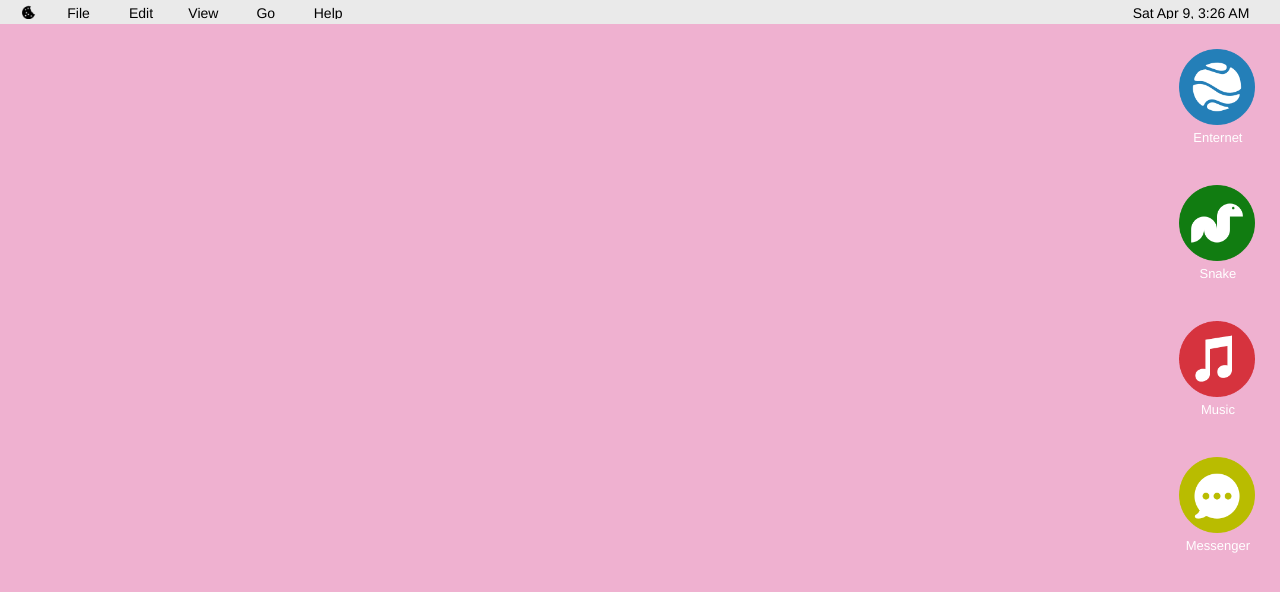
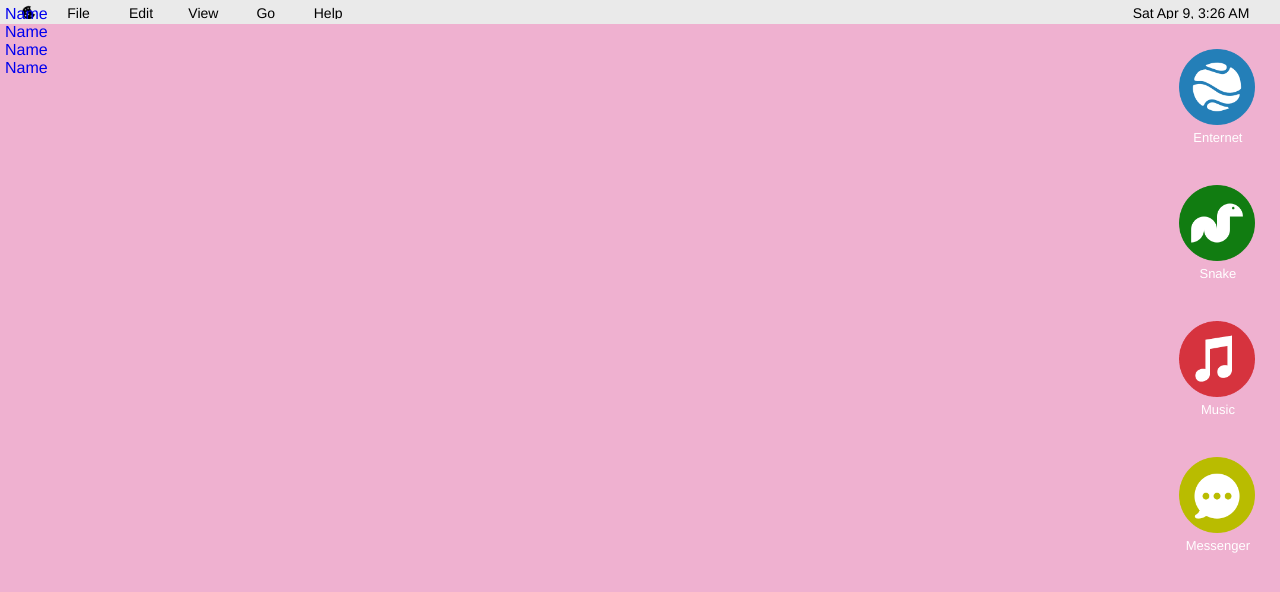
Before and after one commit to karenxiong/My-Desktop, a PHP site: page / in a window 1280 px wide, after a click on "File". Shown: the top 592 px of the page. Run offline with PHP 8.4, Linux system fonts and the light colour scheme; some libraries are stand-ins or nearby versions.

Commit message:
Added:
- working dropdown menu that shows when clicked and disappears when
clicked elsewhere
- *needs styling
- also changed overflow-x: hidden to overflow:hidden to display the
dropdown list

```diff
--- a/css/default.css
+++ b/css/default.css
@@ -1,3 +1,4 @@
+/* Body style */
 * {
 	height: auto;
 	width: auto;
@@ -6,28 +7,22 @@
 	margin-left: auto;
 	margin-right: auto;
 	max-width: 100%;
-	overflow-x: hidden;
+	overflow: hidden;
 	font-family: "Helvetica Neue";
 }
+
+/* Index styling */
 .home {
 	background-color: #efb1d0;
-
 }
 
-.welcome {
-	background-color: #eaeaea;
-	font-size: 10px;
-}
-
-.welcome img {
-	width: 8%;
-	height: 8%;
-}
-
+/* Link styling */
 
 a {
 	text-decoration: none;
 }
+
+/* Navbar styling*/
 
 #nav {
 	display: table;
@@ -35,8 +30,6 @@ a {
 	margin: 0px;
 	padding: 5px;
 	background-color: #eaeaea;
-/*	position: relative;
-	display: inline-block;*/
 }
 
 #nav li {
@@ -67,10 +60,32 @@ ul li {
 	margin-left: -20px;
 }
 
+/* Time styling */
+
 #time {
 	float: right;
 	margin-right: 30px;
 	width: 10%;
+}
+
+/* button dropdown style */
+
+.dropbtn {
+	cursor: pointer;
+}
+
+.dropdown-content {
+	display: none;
+	position: absolute;
+}
+
+.dropdown-content a {
+	display: block;
+}
+
+.dropdown{
+	position: relative;
+	display: inline-block;
 }
 
 .dropmenu {
@@ -82,8 +97,14 @@ ul li {
 }
 
 .dropcontent a {
-	display: none;
+	display: block;
+	display: inline-block;
 }
+
+.show {
+	display: block;
+}
+/* button dropdown style end */
 
 .icon img {
 	width: 20%;
@@ -122,14 +143,14 @@ div.apps {
 	padding-bottom: 35px;
 }
 
-.show {
-	display: block;
+/* Welcome page styling */
+
+.welcome {
+	background-color: #eaeaea;
+	font-size: 10px;
 }
 
-/*.snake {
-	position: absolute;
-	right: -145px;
-	top: 80px;
-	margin: 0;
-	padding: 0;*/
+.welcome img {
+	width: 8%;
+	height: 8%;
 }
--- a/index.html
+++ b/index.html
@@ -16,58 +16,34 @@
 		<div id="nav">
 			<ul>
 				<li class="icon"><img src="img/icon2.png" align="top"></li>
-				<li onclick="myFunction()" class="dropmenu">File</li>
-					<ul id="droplist" class="dropcontent">
-						<li>Name</li>
-						<li>Name</li>
-						<li>Name</li>
-						<li>Name</li>
-					</ul>
+				<li onclick="myFunction()" class="dropbtn">File</li>
+					<div id="myDropdown" class="dropdown-content">
+						<a href="#">Name</a>
+						<a href="#">Name</a>
+						<a href="#">Name</a>
+						<a href="#">Name</a>
+					</div>
 				<li tabindex="0" class="left">Edit</li>
-					<ul id="droplist" class="dropcontent">
-						<a href="#">
-							<li>Name</li>
-						</a>
-						<a href="#">
-							<li>Name</li>
-						</a>
-						<a href="#">
-							<li>Name</li>
-						</a>
-						<a href="#">
-							<li>Name</li>
-						</a>
-					</ul>
+					<div id="myDropdown" class="dropdown-content">
+						<a href="#">Name</a>
+						<a href="#">Name</a>
+						<a href="#">Name</a>
+						<a href="#">Name</a>
+					</div>
 				<li tabindex="0" class="left">View</li>
-					<ul id="droplist" class="dropcontent">
-						<a href="#">
-							<li>Name</li>
-						</a>
-						<a href="#">
-							<li>Name</li>
-						</a>
-						<a href="#">
-							<li>Name</li>
-						</a>
-						<a href="#">
-							<li>Name</li>
-						</a>
-					</ul>
+					<div id="myDropdown" class="dropdown-content">
+						<a href="#">Name</a>
+						<a href="#">Name</a>
+						<a href="#">Name</a>
+						<a href="#">Name</a>
+					</div>
 				<li tabindex="0" class="left">Go</li>
-					<ul id="droplist" class="dropcontent">
-						<a href="#">
-							<li>Name</li>
-						</a>
-						<a href="#">
-							<li>Name</li>
-						</a>
-						<a href="#">
-							<li>Name</li>
-						</a>
-						<a href="#">
-							<li>Name</li>
-						</a>
-					</ul>
+					<div id="myDropdown" class="dropdown-content">
+						<a href="#">Name</a>
+						<a href="#">Name</a>
+						<a href="#">Name</a>
+						<a href="#">Name</a>
+					</div>
 				<li>Help</li>
 				<li id="time"></li>
 			</ul>
--- a/js/main.js
+++ b/js/main.js
@@ -1,13 +1,13 @@
-$(document).ready(function(){
+
   function myFunction() {
-      document.getElementById("droplist").classList.toggle("show");
+      document.getElementById("myDropdown").classList.toggle("show");
   }
 
   // Close the dropdown menu if the user clicks outside of it
   window.onclick = function(event) {
-    if (!event.target.matches('.dropmenu')) {
+    if (!event.target.matches('.dropbtn')) {
 
-      var dropdowns = document.getElementsByClassName("dropcontent");
+      var dropdowns = document.getElementsByClassName("dropdown-content");
       var i;
       for (i = 0; i < dropdowns.length; i++) {
         var openDropdown = dropdowns[i];
@@ -18,6 +18,9 @@ $(document).ready(function(){
     }
   }
 
+$(document).ready(function(){
+  /* When the user clicks on the button,
+  toggle between hiding and showing the dropdown content */
   function updateTime() {
     var today = moment().format('ddd MMM D, h:mm A');
     document.getElementById("time").innerHTML = today;
```
